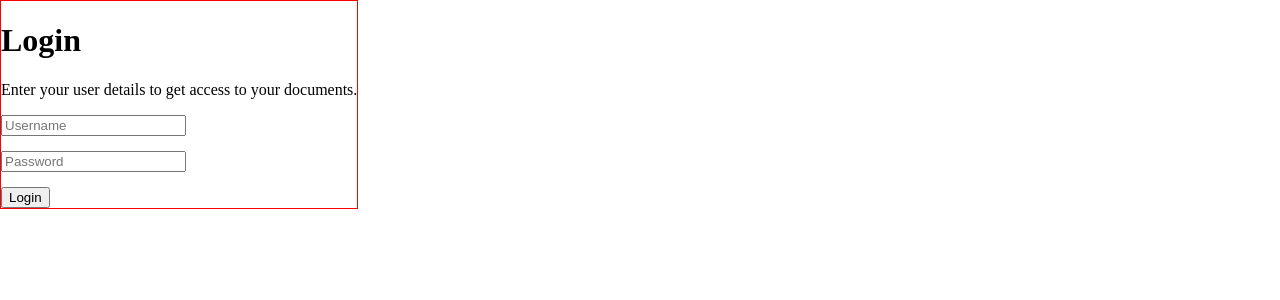
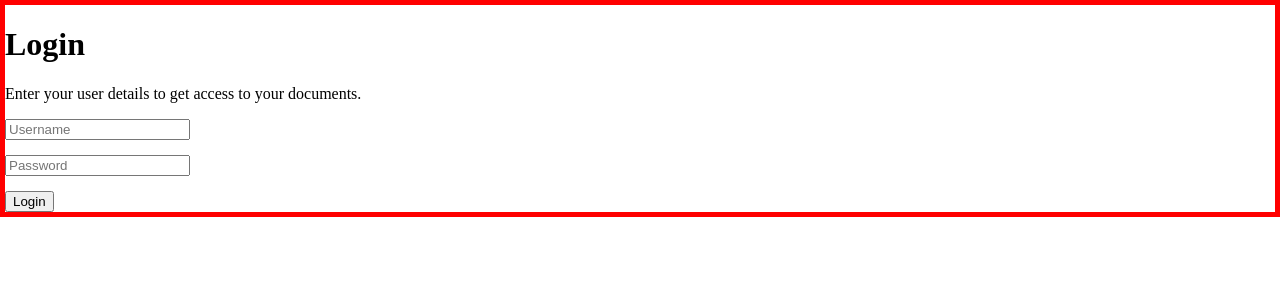
Before and after one commit to ch-a-os/DocSort-Frontend, an Angular app: page / in a window 1280 px wide. Before the commit this address led to /login. Shown: the top 300 px of the page. Built offline with nearby package versions, Linux system fonts and the light colour scheme.

Commit message:
home-component route redirect to home on login

```diff
--- a/src/app/api.service.ts
+++ b/src/app/api.service.ts
@@ -1,5 +1,6 @@
 import { Injectable } from '@angular/core';
 import { HttpClient, HttpHeaders, HttpParams } from '@angular/common/http';
+import { Router } from "@angular/router"
 
 @Injectable({
   providedIn: 'root'
@@ -9,17 +10,16 @@ export class ApiService {
   private jwt: string;
   public isLoggedIn: boolean;
 
-  constructor(private http: HttpClient) {
+  constructor(private http: HttpClient, private router: Router) {
     this.serverString = "http://localhost:9090";
   }
 
   async login(username, password) {
     const headers = new HttpHeaders({ 'username': username, 'password': password });
-    const response = await this.http.get(`${this.serverString}/login`, { headers: headers });
-    response.subscribe((obj) => {
-      this.jwt = obj['jwt'];
-    });
+    const response = await this.http.get(`${this.serverString}/login`, { headers: headers }).toPromise();
+    this.jwt = response['jwt'];
     this.isLoggedIn = true;
+    this.router.navigate(['/home']);
   }
 
   uploadFile(uploadData) {
--- a/src/app/guard.service.ts
+++ b/src/app/guard.service.ts
@@ -10,7 +10,9 @@ export class GuardService implements CanActivate {
   constructor(private api: ApiService, private route: Router) { }
 
   canActivate() {
-    if(this.api.isLoggedIn) return true;
+    if(this.api.isLoggedIn) {
+      return true;
+    }
     else {
       this.route.navigate(['login']);
       return false;
--- a/src/app/login/login.component.css
+++ b/src/app/login/login.component.css
@@ -1,8 +1,5 @@
 #login {
-    display: inline-block;
-    align-content: center;
-    margin: 0 auto;
-    border: 1px solid red;
+    border: 5px solid red;
 }
 input {
     margin-bottom: 15px;
--- a/src/app/routes.ts
+++ b/src/app/routes.ts
@@ -5,6 +5,7 @@ import { AppComponent } from './app.component';
 import { HomeComponent } from './home/home.component';
 
 export const routes: Routes = [
-    { path: '', component: HomeComponent, canActivate: [GuardService] },
-    { path: 'login', component: LoginComponent }
+    { path: '', component: LoginComponent },
+    { path: 'login', component: LoginComponent },
+    { path: 'home', component: HomeComponent, canActivate: [GuardService] }
 ]
```
Also changed, not shown: 1 other file (tests, documents, lock files or other folders).
